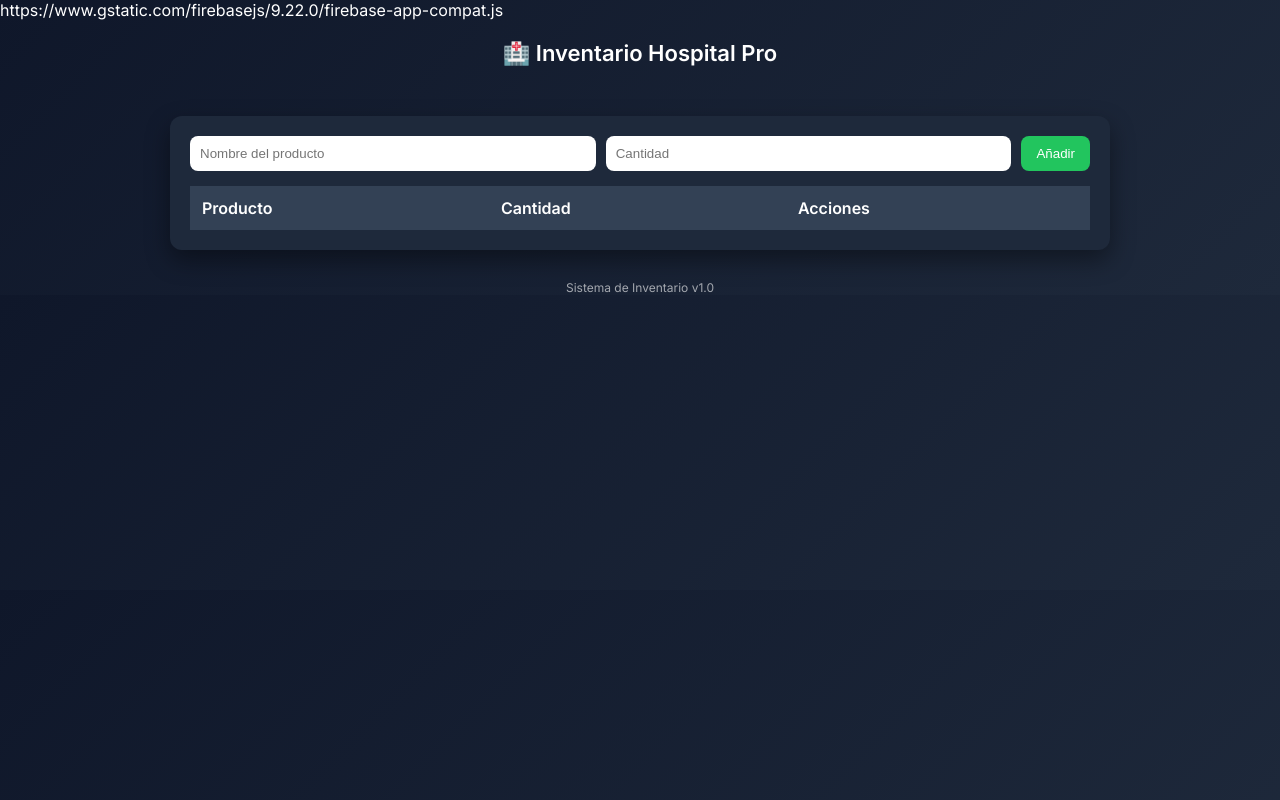
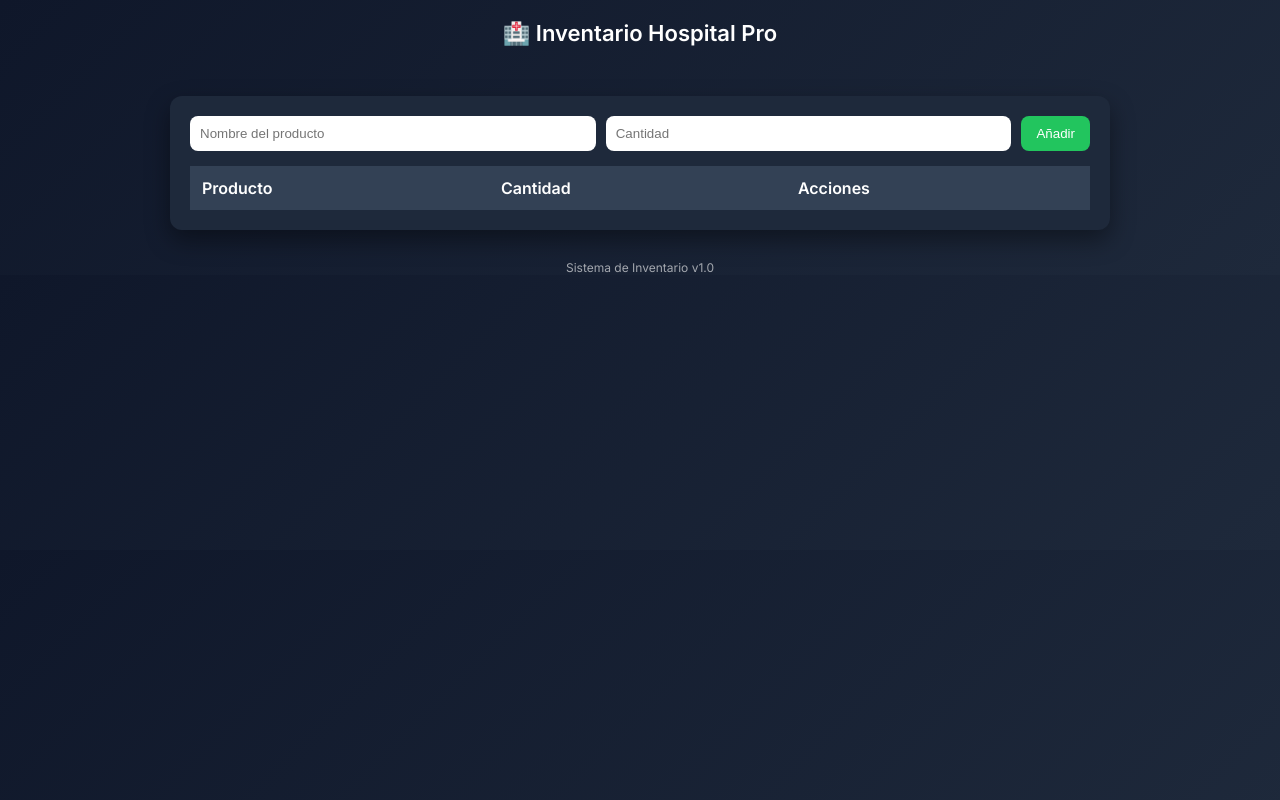
Before and after one commit to marioguti/inventario-hospital, a plain HTML site: page index.html in a window 1280 px wide. Drawn offline with Linux system fonts and the light colour scheme; no server answers.

Commit message:
Update index.html

```diff
--- a/index.html
+++ b/index.html
@@ -28,8 +28,8 @@ td{padding:12px;border-bottom:1px solid #334155;}
 .footer{text-align:center;font-size:12px;margin-top:20px;opacity:0.6;}
 </style>
 
-<!-- ✅ FIREBASE CORREGIDO -->
-https://www.gstatic.com/firebasejs/9.22.0/firebase-app-compat.js
+<!-- ✅ FIREBASE BIEN PUESTO -->
+<script src="https://www.gstatic.com/firebasejs/9.22.0/firebase-app-compat.js"></script>
 <script src="https://www.gstatic.com/firebasejs/9.22.0/firebase-firestore-compat.js"></script>
 
 </head>
```
